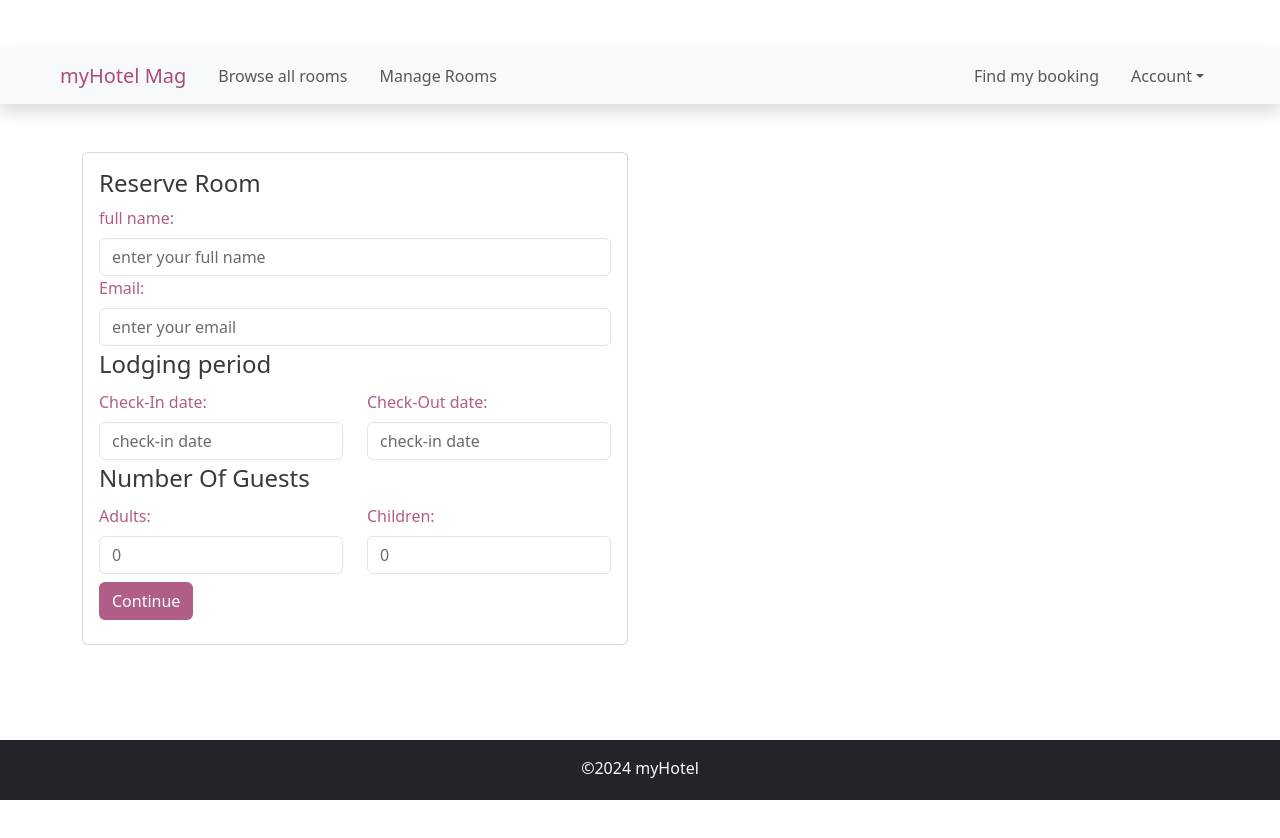
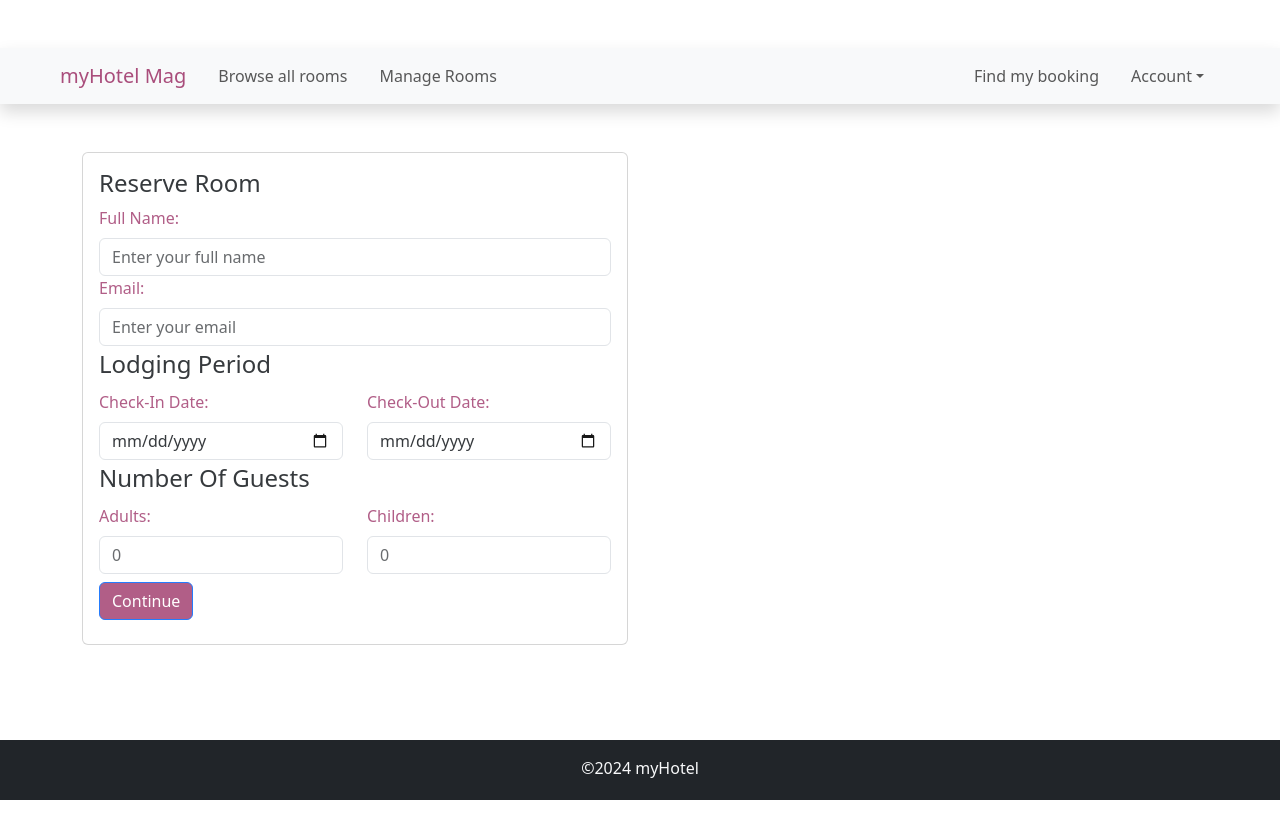
Before and after one commit to LVQT-ss/HotelApp-REACT, a React (Vite) app in the folder lakeSide-hotel/: page /book-room/1 in a window 1280 px wide. Shown: the top 838 px of the page. Built offline with nearby package versions, Linux system fonts and the light colour scheme; no server answers.

Commit message:
fix num of adult and children

```diff
--- a/lakeSide-hotel/src/Component/booking/BookingForm.jsx
+++ b/lakeSide-hotel/src/Component/booking/BookingForm.jsx
@@ -1,9 +1,10 @@
 import React, { useEffect, useState } from "react";
-import { getRoomById } from "../Utils/ApiFunctions";
+import { getRoomById, bookRoom } from "../Utils/ApiFunctions";
 import { useNavigate, useParams } from "react-router-dom";
 import moment from "moment";
-import { Form, FormControl } from "react-bootstrap";
+import { Form, FormControl, Button } from "react-bootstrap";
 import BookingSummary from "./BookingSummary";
+
 const BookingForm = () => {
     const [isValidated, setIsValidated] = useState(false);
     const [isSubmitted, setIsSubmitted] = useState(false);
@@ -44,7 +45,7 @@ const BookingForm = () => {
     const calculatedPayment = () => {
         const check_In_Date = moment(booking.check_In_Date);
         const check_Out_Date = moment(booking.check_Out_Date);
-        const diffInDays = check_Out_Date.diff(check_In_Date);
+        const diffInDays = check_Out_Date.diff(check_In_Date, 'days'); // Added 'days' unit
         const price = roomPrice ? roomPrice : 0;
         return diffInDays * price;
     };
@@ -60,7 +61,7 @@ const BookingForm = () => {
                 moment(booking.check_In_Date)
             )
         ) {
-            setErrorMessage("Check out date must come before check in date");
+            setErrorMessage("Check out date must come after check in date"); // Fixed error message
             return false;
         } else {
             setErrorMessage("");
@@ -74,9 +75,9 @@ const BookingForm = () => {
         if (
             form.checkValidity() === false ||
             !isGuestCountValid() ||
-            !isCheckOutDateValid
+            !isCheckOutDateValid()
         ) {
-            e.stopPropagration();
+            e.stopPropagation();
         } else {
             setIsSubmitted(true);
         }
@@ -103,82 +104,71 @@ const BookingForm = () => {
 
                             <Form noValidate validated={isValidated} onSubmit={handleSubmit}>
                                 <Form.Group>
-                                    <Form.Label htmlFor="guestName" className="hotel-color">full name:</Form.Label>
-
+                                    <Form.Label htmlFor="guestName" className="hotel-color">Full Name:</Form.Label>
                                     <FormControl
                                         required
                                         type="text"
                                         id="guestName"
-                                        name="guestValue"
+                                        name="guestName" // Fixed name attribute
                                         value={booking.guestName}
-                                        placeholder="enter your full name"
+                                        placeholder="Enter your full name"
                                         onChange={handleInputChange}
                                     />
                                     <Form.Control.Feedback type="invalid">
-                                        please enter your full name
+                                        Please enter your full name
                                     </Form.Control.Feedback>
-
                                 </Form.Group>
 
                                 <Form.Group>
-                                    <Form.Label htmlFor="guestName" className="hotel-color">Email:</Form.Label>
-
+                                    <Form.Label htmlFor="guestEmail" className="hotel-color">Email:</Form.Label>
                                     <FormControl
                                         required
                                         type="email"
                                         id="guestEmail"
-                                        name="guestEmail"
+                                        name="guestEmail" // Fixed name attribute
                                         value={booking.guestEmail}
-                                        placeholder="enter your email"
+                                        placeholder="Enter your email"
                                         onChange={handleInputChange}
                                     />
                                     <Form.Control.Feedback type="invalid">
-                                        please enter your email address
+                                        Please enter your email address
                                     </Form.Control.Feedback>
-
                                 </Form.Group>
 
-
                                 <fieldset style={{ border: "2px" }}>
-                                    <legend>Lodging period</legend>
+                                    <legend>Lodging Period</legend>
                                     <div className="row">
                                         <div className="col-6">
-                                            <Form.Label htmlFor="check_In_Date" className="hotel-color">Check-In date:</Form.Label>
-
+                                            <Form.Label htmlFor="check_In_Date" className="hotel-color">Check-In Date:</Form.Label>
                                             <FormControl
                                                 required
-                                                type="text"
+                                                type="date"
                                                 id="check_In_Date"
                                                 name="check_In_Date"
                                                 value={booking.check_In_Date}
-                                                placeholder="check-in date"
+                                                placeholder="Check-in date"
                                                 onChange={handleInputChange}
                                             />
                                             <Form.Control.Feedback type="invalid">
-                                               Please select a check-in-date
+                                               Please select a check-in date
                                             </Form.Control.Feedback>
                                         </div>
                                         <div className="col-6">
-                                            <Form.Label htmlFor="check_Out_Date" className="hotel-color">Check-Out date:</Form.Label>
-
+                                            <Form.Label htmlFor="check_Out_Date" className="hotel-color">Check-Out Date:</Form.Label>
                                             <FormControl
                                                 required
-                                                type="text"
+                                                type="date"
                                                 id="check_Out_Date"
                                                 name="check_Out_Date"
                                                 value={booking.check_Out_Date}
-                                                placeholder="check-in date"
+                                                placeholder="Check-out date"
                                                 onChange={handleInputChange}
                                             />
                                             <Form.Control.Feedback type="invalid">
-                                               Please select a check-out Date
+                                               Please select a check-out date
                                             </Form.Control.Feedback>
-
-
-
                                         </div>
-
-                                    {errorMessage && <p className="error-message  text-danger">{errorMessage}</p>}
+                                        {errorMessage && <p className="error-message text-danger">{errorMessage}</p>}
                                     </div>
                                 </fieldset>
 
@@ -190,40 +180,37 @@ const BookingForm = () => {
                                             <FormControl
                                                 required
                                                 type="number"
-                                                id="check_In_Date"
-                                                name="check_In_Date"
+                                                id="NumberOfAdults"
+                                                name="NumberOfAdults" // Fixed name attribute
                                                 value={booking.NumberOfAdults}
-
                                                 min={1}
                                                 placeholder="0"
                                                 onChange={handleInputChange}
                                             />
                                             <Form.Control.Feedback type="invalid">
-                                               Please select atleast 1 adult
+                                               Please select at least 1 adult
                                             </Form.Control.Feedback>
                                         </div>
-
                                         <div className="col-6">
                                             <Form.Label htmlFor="NumberOfChildren" className="hotel-color">Children:</Form.Label>
                                             <FormControl
                                                 required
                                                 type="number"
                                                 id="NumberOfChildren"
-                                                name="NumberOfChildren"
+                                                name="NumberOfChildren" // Fixed name attribute
                                                 value={booking.NumberOfChildren}
-
-                                                min={1}
+                                                min={0} // Changed min value to 0 for children
                                                 placeholder="0"
                                                 onChange={handleInputChange}
                                             />
                                             <Form.Control.Feedback type="invalid">
-                                               please select children
+                                               Please select number of children
                                             </Form.Control.Feedback>
                                         </div>
                                     </div>
                                 </fieldset>
                                 <div className="form-group mt-2 mb-2">
-                                    <button type="submit" className="btn btn-hotel">Continue</button>
+                                    <Button type="submit" className="btn btn-hotel">Continue</Button>
                                 </div>
                             </Form>
                         </div>
@@ -233,14 +220,14 @@ const BookingForm = () => {
                         {isSubmitted && (
                             <BookingSummary
                                 booking={booking}
-                        payment={calculatedPayment}
+                                payment={calculatedPayment()}
                                 isFormValid={isValidated}
                                 onConfirm={handleBooking}
                             />
                         )}
                     </div>
                 </div>
-        </div >
+            </div>
         </>
     );
 };
--- a/lakeSide-hotel/src/Component/booking/BookingSummary.jsx
+++ b/lakeSide-hotel/src/Component/booking/BookingSummary.jsx
@@ -37,8 +37,8 @@ const BookingSummary = ({ booking, payment, isFormValid, onConfirm }) => {
             <p>Number of Days: <strong>{numberOfDays}</strong></p>
             <div>
                 <h5>Number of Guests</h5>
-                <p>Adult{booking.numberOfAdults > 1 ? "s" : ""}: <strong>{booking.numberOfAdults}</strong></p>
-                <p>Children: <strong>{booking.numberOfChildren}</strong></p>
+                <p>Adult{booking.numberOfAdults > 1 ? "s" : ""}: <strong>{booking.NumberOfAdults}</strong></p>
+                <p>Children: <strong>{booking.NumberOfChildren}</strong></p>
             </div>
             {payment > 0 ? (
                 <>
```
Lines whose indentation alone changed are shown as unchanged.
